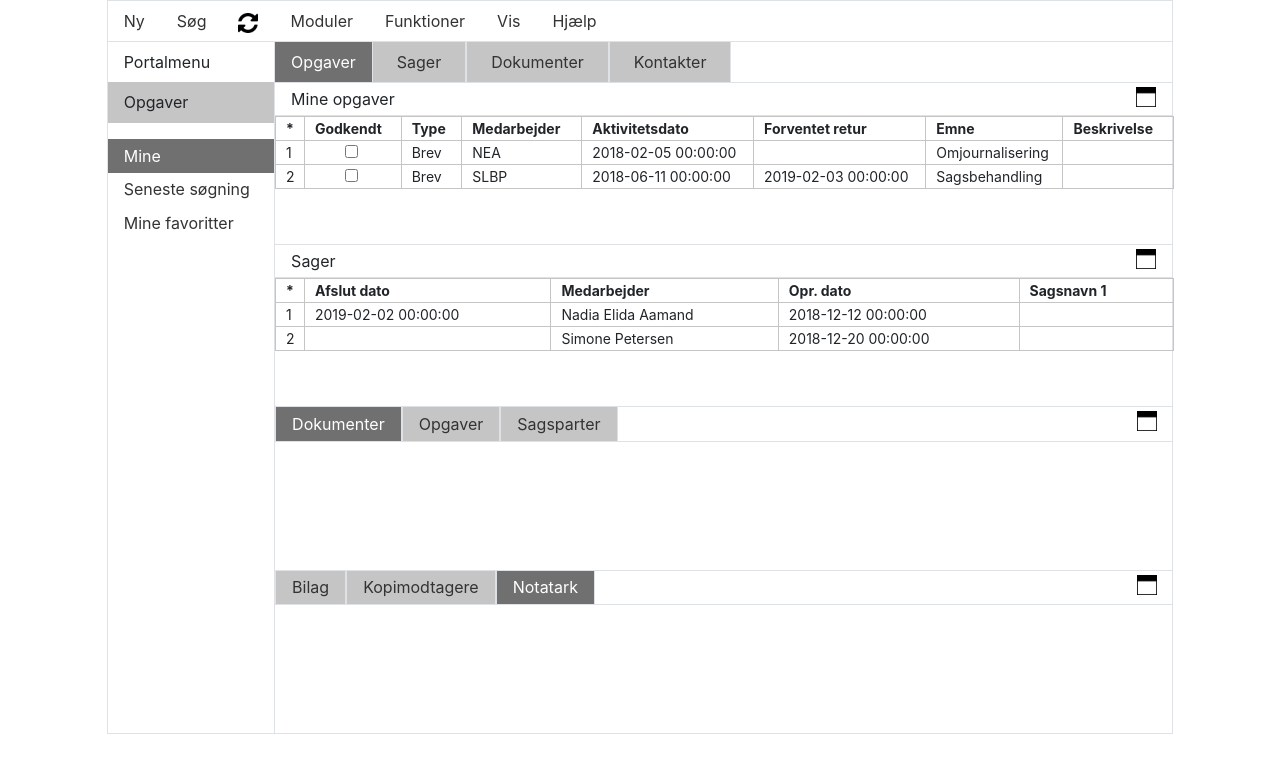
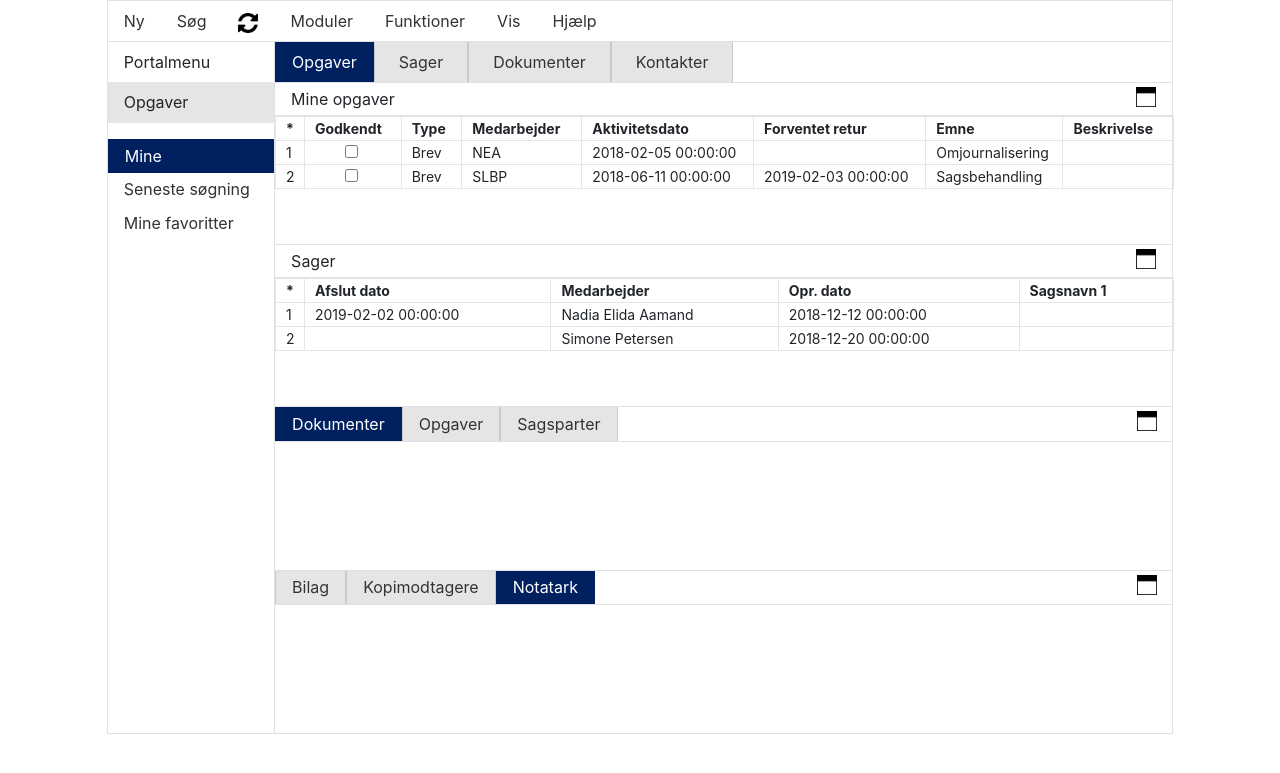
Before and after one commit to nadiaaamand/fics, a PHP site: page / in a window 1280 px wide. Shown: the top 773 px of the page. Run offline with PHP 8.4, Linux system fonts and the light colour scheme; data comes from the database, SQL or seed files in the repository; data that the repository does not hold is empty.

Commit message:
Skiftet farver
Jeg har skiftet farver lidt og tilføjet en ekstra variable.

```diff
--- a/scss/main.css
+++ b/scss/main.css
@@ -17,15 +17,15 @@
   color: #000; }
 
 .box {
-  background-color: #c5c5c5;
+  background-color: #e5e5e5;
   padding: 0.5em 1.5em;
-  border-left: 1px solid #dee2e6;
-  border-right: 1px solid #dee2e6; }
+  border-left: 1px solid #c7cbcf;
+  border-right: 1px solid #c7cbcf; }
 
 .soeg {
-  background-color: #c5c5c5;
-  border-left: 1px solid #dee2e6;
-  border-right: 1px solid #dee2e6; }
+  background-color: #e5e5e5;
+  border-left: 1px solid #c7cbcf;
+  border-right: 1px solid #c7cbcf; }
 
 .addtab {
   width: auto;
@@ -35,12 +35,14 @@
   border-radius: 0; }
 
 .nav-pills .nav-link:hover {
-  background-color: #707070;
+  background-color: #002060;
   color: #fff; }
 
 .nav-pills .nav-link.active, .nav-pills .show > .nav-link {
   color: #fff;
-  background-color: #707070; }
+  background-color: #002060;
+  border-left: 1px solid #002060;
+  border-right: 1px solid #002060; }
 
 .portal {
   display: block;
@@ -50,9 +52,9 @@
 .opgaver {
   display: block;
   padding: .5rem 1rem;
-  border-bottom: 1px solid #c5c5c5;
+  border-bottom: 1px solid #e5e5e5;
   margin: 0 0 1em 0;
-  background-color: #c5c5c5; }
+  background-color: #e5e5e5; }
 
 .sletfane {
   width: auto;
@@ -77,9 +79,9 @@
 
 a.nav-link.minus {
   padding: 0.3rem 1rem;
-  background-color: #c5c5c5;
-  border-left: 1px solid #dee2e6;
-  border-right: 1px solid #dee2e6; }
+  background-color: #e5e5e5;
+  border-left: 1px solid #c7cbcf;
+  border-right: 1px solid #c7cbcf; }
 
 a.nav-link.sidemenu {
   padding: 0.3rem 1rem; }
@@ -99,30 +101,30 @@
 
 .btn-primary {
   color: #fff;
-  background-color: #707070;
-  border-color: #707070; }
+  background-color: #002060;
+  border-color: #002060; }
 
 .btn-primary:hover {
   color: #fff;
-  background-color: #c5c5c5;
-  border-color: #c5c5c5; }
+  background-color: #002E8A;
+  border-color: #002E8A; }
 
 .btn-secondary {
   color: #fff;
-  background-color: #c5c5c5;
-  border-color: #c5c5c5; }
+  background-color: #CB151D;
+  border-color: #CB151D; }
 
 .btn-secondary:hover {
   color: #fff;
-  background-color: #e5e5e5;
-  border-color: #e5e5e5; }
+  background-color: #CB151D;
+  border-color: #CB151D; }
 
 /*-----------------------Table style---------------------*/
 th {
   padding-right: 10px; }
 
 tr, th, td {
-  border: 1px solid #c5c5c5;
+  border: 1px solid #e5e5e5;
   padding-left: 10px;
   font-size: 14px; }
 
@@ -134,3 +136,5 @@
 
 table > *:first-child:not(thead) td:first-child {
   width: 25px; }
+
+/*# sourceMappingURL=main.css.map */
--- a/scss/main.scss
+++ b/scss/main.scss
@@ -2,9 +2,11 @@
 
 /*Color variables*/
 $link_color: #333;
-$box_background: #c5c5c5;
-$active: #707070;
-$hover_menu: #dee2e6;
+$box_background: #e5e5e5;
+$hover_btn: #002E8A;
+$active: #002060;
+$hover_menu: #c7cbcf;
+$ryd: #CB151D;
 
 body{ /*small reset*/
 	padding: 0;
@@ -55,6 +57,8 @@ a:hover{
 .nav-pills .nav-link.active, .nav-pills .show>.nav-link {
     color: #fff;
     background-color: $active;
+	border-left: 1px solid $active;
+	border-right: 1px solid $active;
 }
 
 .portal{
@@ -102,7 +106,7 @@ a:hover{
 
 a.nav-link.minus {
     padding: 0.3rem 1rem;
-	background-color: $box-background;
+	background-color: $box_background;
 	border-left: 1px solid $hover_menu;
 	border-right: 1px solid $hover_menu;
 }
@@ -137,19 +141,19 @@ a.nav-link.sidemenu {
 
 .btn-primary:hover {
     color: #fff;
-    background-color: #c5c5c5;
-    border-color: #c5c5c5;
+    background-color: $hover_btn;
+    border-color: $hover_btn;
 }
 
 .btn-secondary {
     color: #fff;
-    background-color: $box-background;
-    border-color: $box-background;
+    background-color: $ryd;
+    border-color: $ryd;
 }
 .btn-secondary:hover {
     color: #fff;
-    background-color: #e5e5e5;
-    border-color: #e5e5e5;
+    background-color: $ryd;
+    border-color: $ryd;
 }
 
 /*-----------------------Table style---------------------*/
```
Also changed, not shown: 1 other file.
